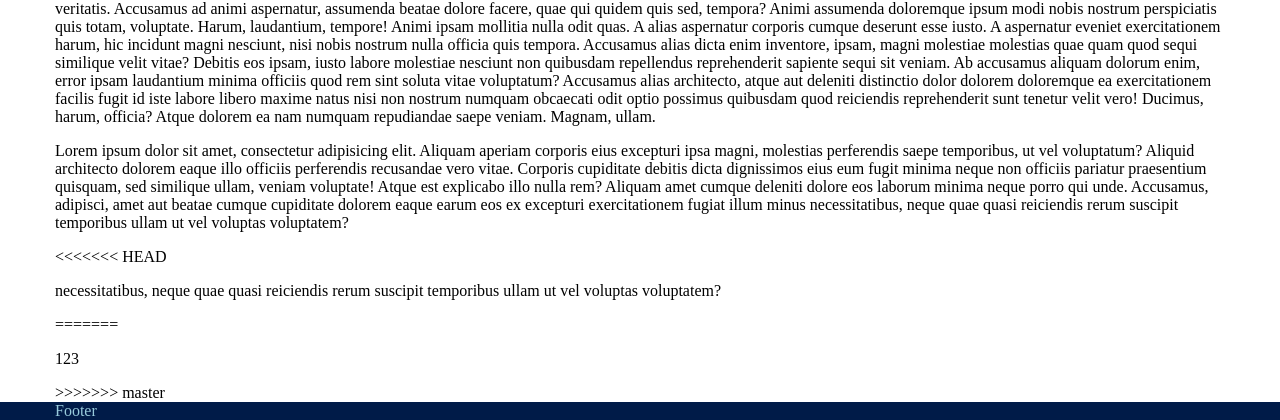
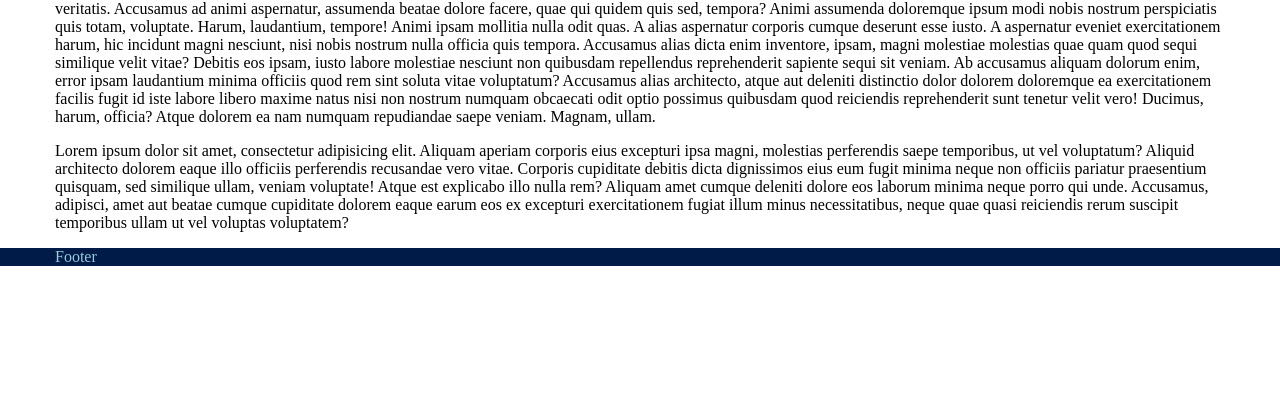
Before and after one commit to glutsenko/nextgit, a PHP site: page / in a window 1280 px wide. Shown: the part 390-810 px from the top of the page. After the commit the page ends 656 px from the top, so only its background shows below. Run offline with PHP 8.4, Linux system fonts and the light colour scheme.

Commit message:
fix master

```diff
--- a/index.php
+++ b/index.php
@@ -73,13 +73,7 @@
         rem? Aliquam amet cumque deleniti dolore eos laborum minima neque porro qui unde. Accusamus, adipisci, amet aut
         beatae cumque cupiditate dolorem eaque earum eos ex excepturi exercitationem fugiat illum minus necessitatibus,
         neque quae quasi reiciendis rerum suscipit temporibus ullam ut vel voluptas voluptatem?</p>
-<<<<<<< HEAD
 
-        <p>necessitatibus,
-        neque quae quasi reiciendis rerum suscipit temporibus ullam ut vel voluptas voluptatem?</p>
-=======
-            <p>123</p>
->>>>>>> master
 </div>
 <footer>
     <div class="container">
```
